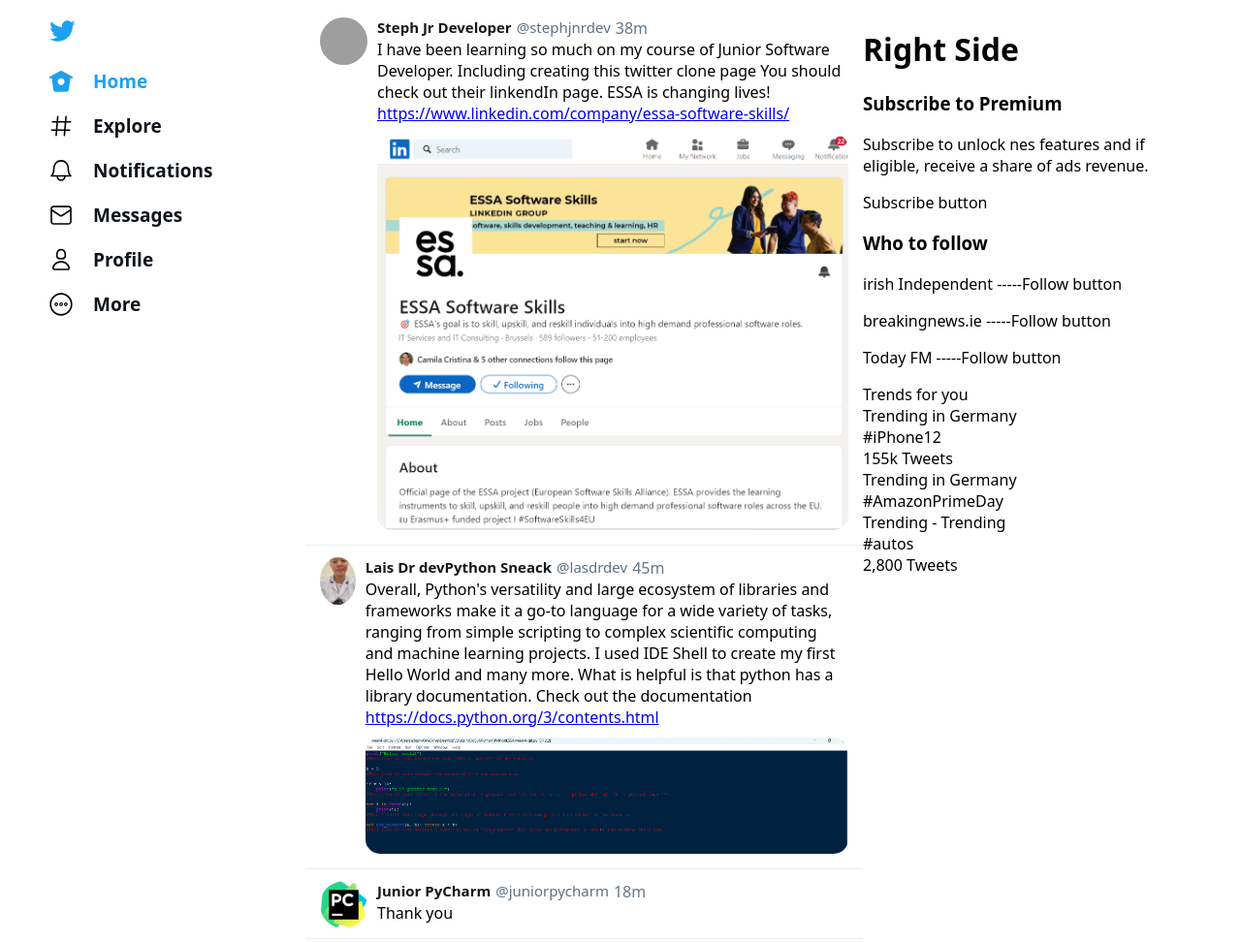
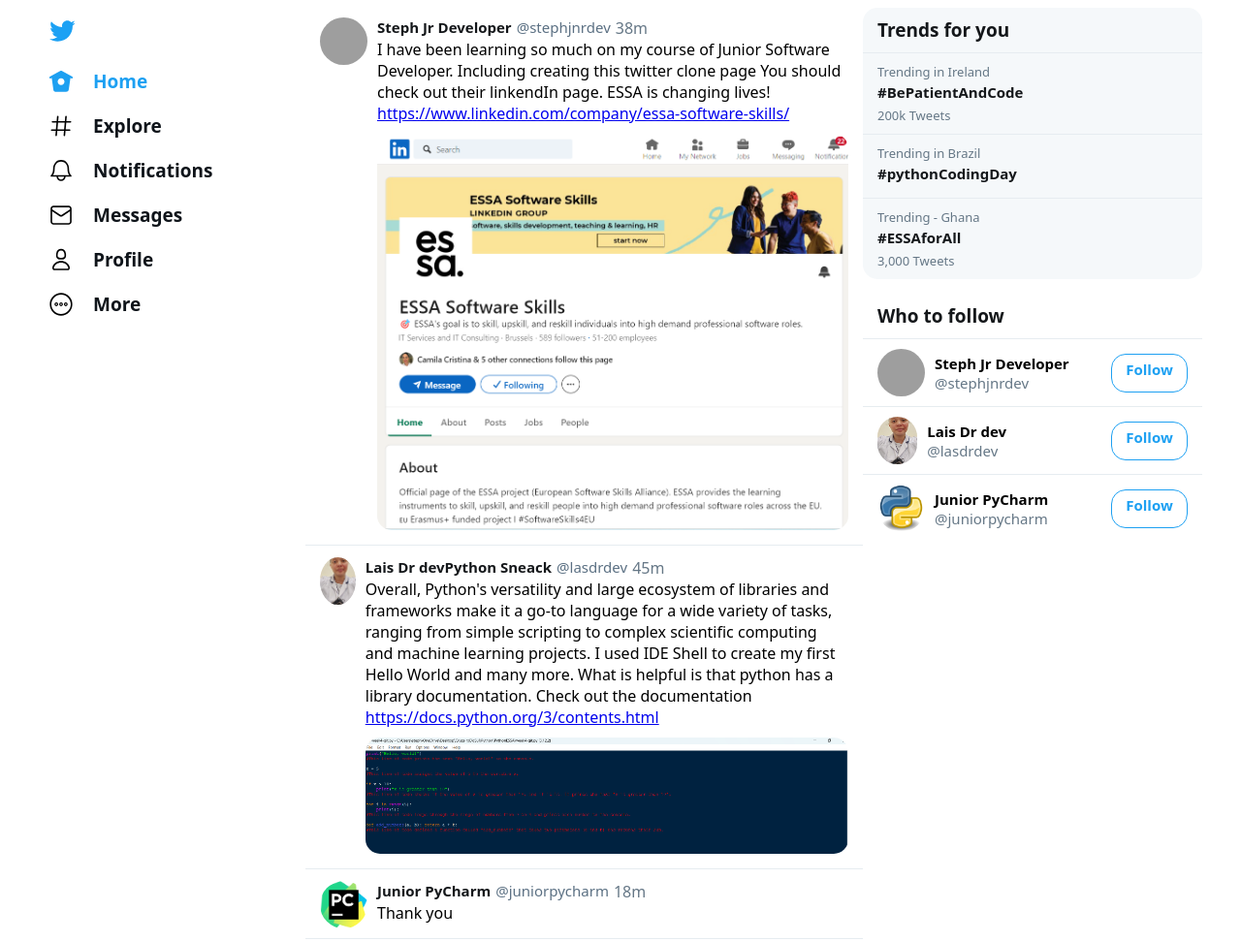
Before and after one commit to StephaTech/twitter_clone, a plain HTML site: page index.html in a window 1280 px wide. Shown: the whole page at 97% size. Drawn offline with Linux system fonts and the light colour scheme; grey boxes are pictures that could not be loaded.

Commit message:
Adding content to the right side of twitter adding trends, who to follow,added css.

```diff
--- /dev/null
+++ b/css/blocks/right-who-to-follow.css
@@ -0,0 +1,61 @@
+.right-who-to-follow {
+  background: #f5f8fa;
+  border-radius: 15px;
+}
+
+
+.who-to-follow__block {
+  padding: 10px 15px;
+  display: flex;
+  align-items: center;
+  border-bottom: 1px solid #e6ecf0;
+}
+
+.who-to-follow__block:last-child {
+  border-bottom: none;
+}
+
+.who-to-follow__author-logo {
+  width: 49px;
+  height: 49px;
+  border-radius: 50px;
+  margin-right: 10px;
+}
+
+.who-to-follow__author-slug {
+  color: #657786;
+  font-size: 15px;
+}
+
+.who-to-follow__author-name {
+  font-size: 15px;
+  font-weight: 700;
+}
+
+.who-to-follow__content {
+  display: flex;
+  justify-content: space-between;
+  width: 100%;
+}
+
+.who-to-follow__heading {
+  font-size: 19px;
+  font-weight: bold;
+  color: #14171a;
+}
+
+.who-to-follow__button {
+  border: 1px solid #1da0f2;
+  color: #1da0f2;
+  font-size: 15px;
+  font-weight: 700;
+  border-radius: 15px;
+  padding: 5px;
+  min-width: 67px;
+  text-align: center;
+}
+
+.who-to-follow__button:hover {
+  background: rgba(29, 161, 242, 0.1);
+  cursor: pointer;
+}
--- a/index.html
+++ b/index.html
@@ -10,8 +10,8 @@
 <link rel="stylesheet" href="css/blocks/twitterbrand.css"/>
 <link rel="stylesheet" href="css/blocks/sidebar-menu.css"/>
 <link rel="stylesheet" href="css/blocks/timeline-tweet.css"/>
-<link rel="stylesheet" href="css/blocks/trends"/>
-
+<link rel="stylesheet" href="css/blocks/right-trends-for-you.css"/>
+<link rel="stylesheet" href="css/blocks/right-who-to-follow.css"/>
 
 <title>Twitter Clone</title>
 </head>
@@ -121,54 +121,79 @@
 </div> -->
 
 </div>
-
-
-
+<!-- right side of twitter adding trends, who to follow -->
 <div class="container__right-sidebar-container">
 <div class="container__right-sidebar">
-<h1>Right Side</h1>
-<h3>Subscribe to Premium</h3>
-<p>Subscribe to unlock nes features and if eligible, receive a share of ads revenue.</p>
-<p>Subscribe button</p>
-
-<h3>Who to follow</h3>
-<p>irish Independent -----Follow button</p>
-<p>breakingnews.ie -----Follow button</p>
-<p>Today FM -----Follow button</p>
-<div class="trends-for-you">
+<div class="right-trends-for-you">
           <div class="trends-for-you__block">
             <div class="trends-for-you__heading">Trends for you</div>
           </div>
           <div class="trends-for-you__block">
             <div class="trends-for-you__meta-information">
-Trending in Germany
+              Trending in Ireland
             </div>
-<div class="trends-for-you__trend-name">#iPhone12</div>
-<div class="trends-for-you__meta-information">155k Tweets</div>
+            <div class="trends-for-you__trend-name">#BePatientAndCode</div>
+            <div class="trends-for-you__meta-information">200k Tweets</div>
           </div>
           <div class="trends-for-you__block">
             <div class="trends-for-you__meta-information">
-Trending in Germany
+              Trending in Brazil
             </div>
-<div class="trends-for-you__trend-name">#AmazonPrimeDay</div>
+            <div class="trends-for-you__trend-name">#pythonCodingDay</div>
           </div>
           <div class="trends-for-you__block">
             <div class="trends-for-you__meta-information">
-Trending - Trending
+              Trending - Ghana
             </div>
-<div class="trends-for-you__trend-name">#autos</div>
-<div class="trends-for-you__meta-information">2,800 Tweets</div>
+            <div class="trends-for-you__trend-name">#ESSAforAll</div>
+            <div class="trends-for-you__meta-information">3,000 Tweets</div>
           </div>
         </div>
-
+        <div class="who-to-follow">
+          <div class="who-to-follow__block">
+            <div class="who-to-follow__heading">Who to follow</div>
           </div>
-
-
-
-
-
-
-
-
+          <div class="who-to-follow__block">
+            <img
+              class="who-to-follow__author-logo"
+              src="./img/profile-image-1.jpg"
+            />
+            <div class="who-to-follow__content">
+              <div>
+                <div class="who-to-follow__author-name">Steph Jr Developer</div>
+                <div class="who-to-follow__author-slug">@stephjnrdev</div>
+              </div>
+              <div class="who-to-follow__button">Follow</div>
+            </div>
+          </div>
+          <div class="who-to-follow__block">
+            <img
+              class="who-to-follow__author-logo"
+              src="./img/profile-image-3.jpg"
+            />
+            <div class="who-to-follow__content">
+              <div>
+                <div class="who-to-follow__author-name">Lais Dr dev</div>
+                <div class="who-to-follow__author-slug">@lasdrdev</div>
+              </div>
+              <div class="who-to-follow__button">Follow</div>
+            </div>
+          </div>
+          <div class="who-to-follow__block">
+            <img
+              class="who-to-follow__author-logo"
+              src="./img/Python.svg.png">
+            <div class="who-to-follow__content">
+              <div>
+                <div class="who-to-follow__author-name">Junior PyCharm</div>
+                <div class="who-to-follow__author-slug">@juniorpycharm</div>
+              </div>
+              <div class="who-to-follow__button">Follow</div>
+            </div>
+          </div>
+        </div>
+      </div>
+    </div>
+  </div>
 </body>
 </html>
```
Lines whose indentation alone changed are shown as unchanged.
